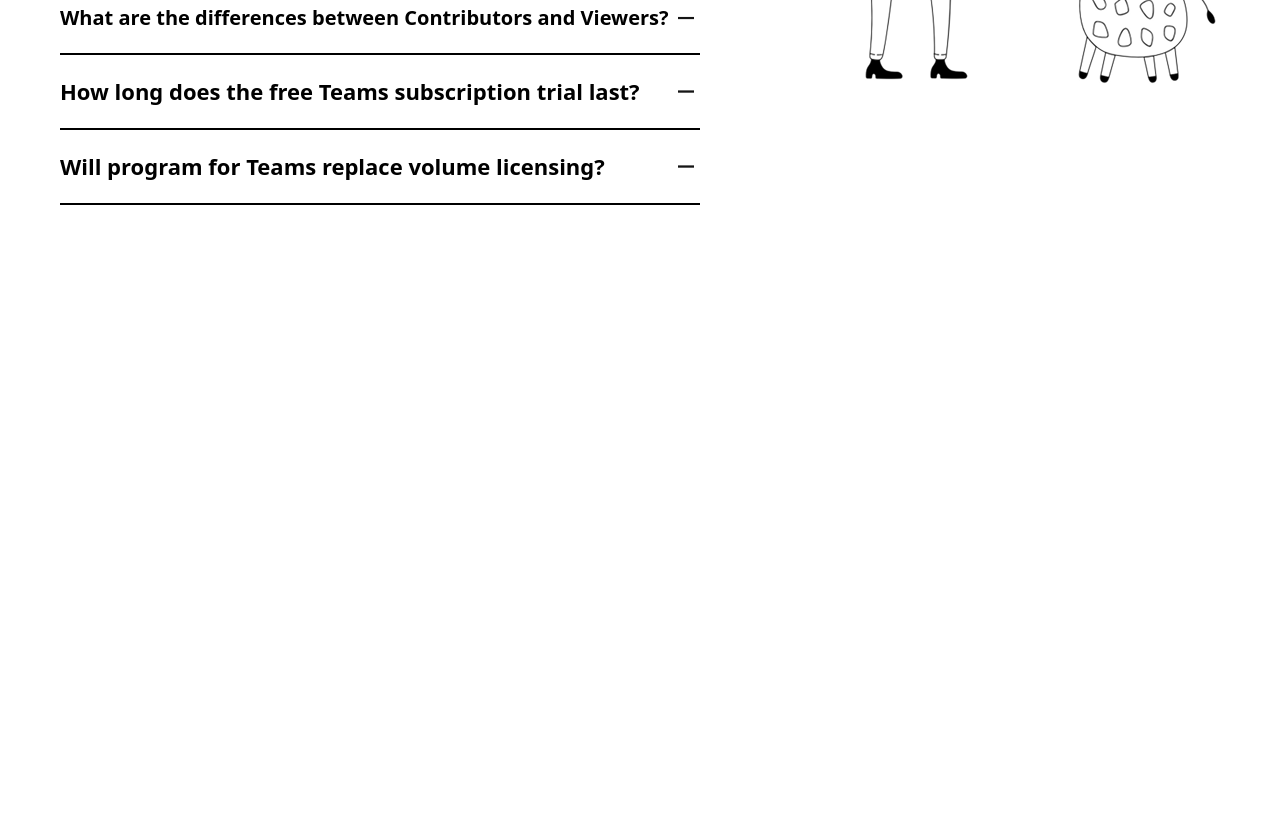
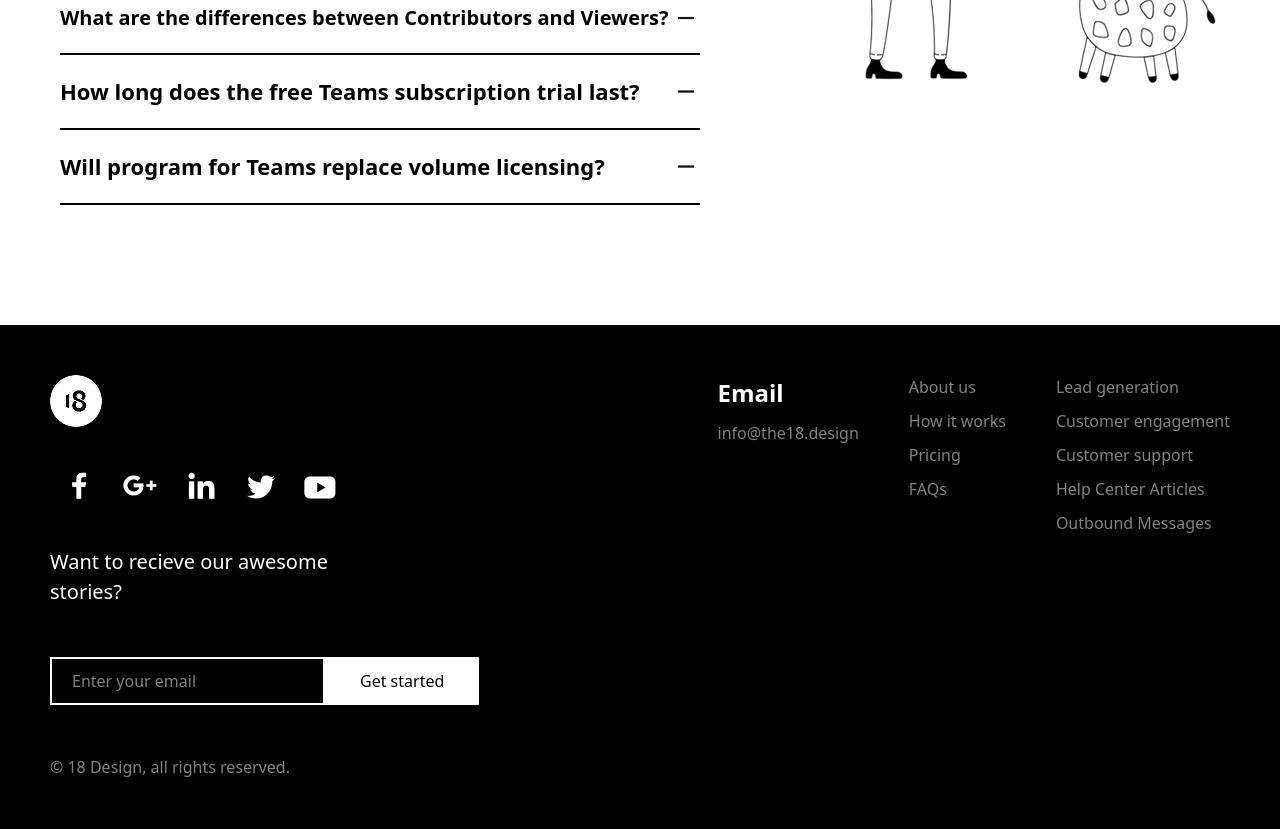
Before and after one commit to z1yodullo/17.04-class-work, a website: page index.html in a window 1280 px wide. Shown: the part 4096-4925 px from the top of the page. Before the commit the page ends 4421 px from the top, so only its background shows below. Drawn offline with Linux system fonts and the light colour scheme.

Commit message:
add footer

```diff
--- a/index.html
+++ b/index.html
@@ -278,9 +278,15 @@
           </button>
         </div>
       </section>
-      <section class="max-w-[1200px] m-auto flex flex-col lg:flex-row gap-[50px] lg:gap-[40px] items-center my-[100px] p-[20px]">
+      <section
+        class="max-w-[1200px] m-auto flex flex-col lg:flex-row gap-[50px] lg:gap-[40px] items-center my-[100px] p-[20px]"
+      >
         <aside>
-          <button class="flex lg:justify-end py-[5px] px-[20px] border-2 border-black font-bold">FAQs</button>
+          <button
+            class="flex lg:justify-end py-[5px] px-[20px] border-2 border-black font-bold"
+          >
+            FAQs
+          </button>
           <h1 class="text-[35px] lg:text-[55px]">Common Questions.</h1>
           <p class="py-[40px]">
             The online form also provides links to a set of frequently asked
@@ -289,10 +295,12 @@
           </p>
           <div>
             <div class="flex justify-between py-[20px]">
-              <h2 class="text-[22px] font-bold items-center">How much does a Teams subscription cost?</h2>
+              <h2 class="text-[22px] font-bold items-center">
+                How much does a Teams subscription cost?
+              </h2>
               <img src="i_plus.png" alt="" />
             </div>
-            <p class=" border-b-2 border-black py-[20px]">
+            <p class="border-b-2 border-black py-[20px]">
               Contributors are members of your team who need access to use
               <br />
               the Mac app to create and edit Sketch documents. These prices
@@ -301,25 +309,82 @@
               full details.
             </p>
             <div class="flex justify-between py-[20px] border-b-2 border-black">
-                <h2 class="text-[22px] font-bold items-center">Do I still need to purchase licenses for the Mac app?</h2>
-                <img src="icon.png" alt="">
+              <h2 class="text-[22px] font-bold items-center">
+                Do I still need to purchase licenses for the Mac app?
+              </h2>
+              <img src="icon.png" alt="" />
             </div>
             <div class="flex justify-between py-[20px] border-b-2 border-black">
-                <h2 class="text-[20px] font-bold items-center">What are the differences between Contributors and Viewers?</h2>
-                <img src="icon.png" alt="">
+              <h2 class="text-[20px] font-bold items-center">
+                What are the differences between Contributors and Viewers?
+              </h2>
+              <img src="icon.png" alt="" />
             </div>
             <div class="flex justify-between py-[20px] border-b-2 border-black">
-                <h2 class="text-[22px] font-bold items-center">How long does the free Teams subscription trial last?</h2>
-                <img src="icon.png" alt="">
+              <h2 class="text-[22px] font-bold items-center">
+                How long does the free Teams subscription trial last?
+              </h2>
+              <img src="icon.png" alt="" />
             </div>
             <div class="flex justify-between py-[20px] border-b-2 border-black">
-                <h2 class="text-[22px] font-bold items-center">Will program for Teams replace volume licensing?</h2>
-                <img src="icon.png" alt="">
+              <h2 class="text-[22px] font-bold items-center">
+                Will program for Teams replace volume licensing?
+              </h2>
+              <img src="icon.png" alt="" />
             </div>
           </div>
         </aside>
         <img src="Illustration_5.png" alt="" />
       </section>
+      <footer class="bg-black p-[50px]">
+        <div class="max-w-[1200px] m-auto flex flex-col lg:flex-row justify-between">
+          <aside class="flex flex-col items-start gap-[30px]">
+            <img src="LogoWhite.png" alt="" />
+            <div class="flex items-center">
+              <img src="social_fb.png" alt="" />
+              <img src="social_gl.png" alt="" />
+              <img src="social_in.png" alt="" />
+              <img src="social_tw.png" alt="" />
+              <img src="social_yt.png" alt="" />
+            </div>
+            <h1 class="text-white text-[20px]">
+              Want to recieve our awesome <br />
+              stories?
+            </h1>
+            <div class="flex py-[20px]">
+            <input
+              type="text"
+              placeholder="Enter your email"
+              id=""
+              class="border-2 border-white text-white py-[10px] px-[20px]"
+            />
+            <button class="py-[10px] px-[35px] bg-white ">
+              Get started
+            </button>
+          </div>
+          <p class="text-[gray] hidden lg:flex">© 18 Design, all rights reserved.</p>
+          </aside>
+          <aside class="flex gap-[50px] flex-col lg:flex-row">
+            <div class="flex flex-col gap-[10px]">
+                <h1 class="text-white font-bold text-[24px]">Email</h1>
+                <p class="text-[gray]">info@the18.design</p>
+            </div>
+            <div class="flex flex-col gap-[10px]">
+                <p class="text-[gray]">About us</p>
+                <p class="text-[gray]">How it works</p>
+                <p class="text-[gray]">Pricing</p>
+                <p class="text-[gray]">FAQs</p>
+            </div>
+            <div class="flex flex-col gap-[10px]">
+                <p class="text-[gray]">Lead generation</p>
+                <p class="text-[gray]">Customer engagement</p>
+                <p class="text-[gray]">Customer support</p>
+                <p class="text-[gray]">Help Center Articles</p>
+                <p class="text-[gray]">Outbound Messages</p>
+            </div>
+          </aside>
+        </div>
+      </footer>
     </main>
   </body>
 </html>
```
Also changed, not shown: src/output.css.
